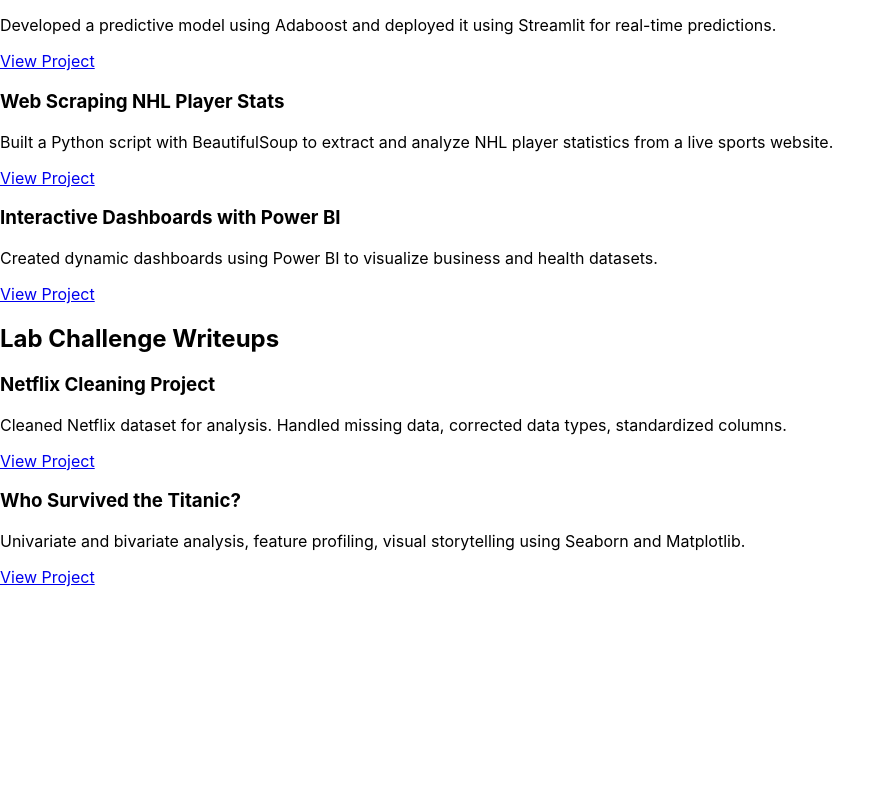
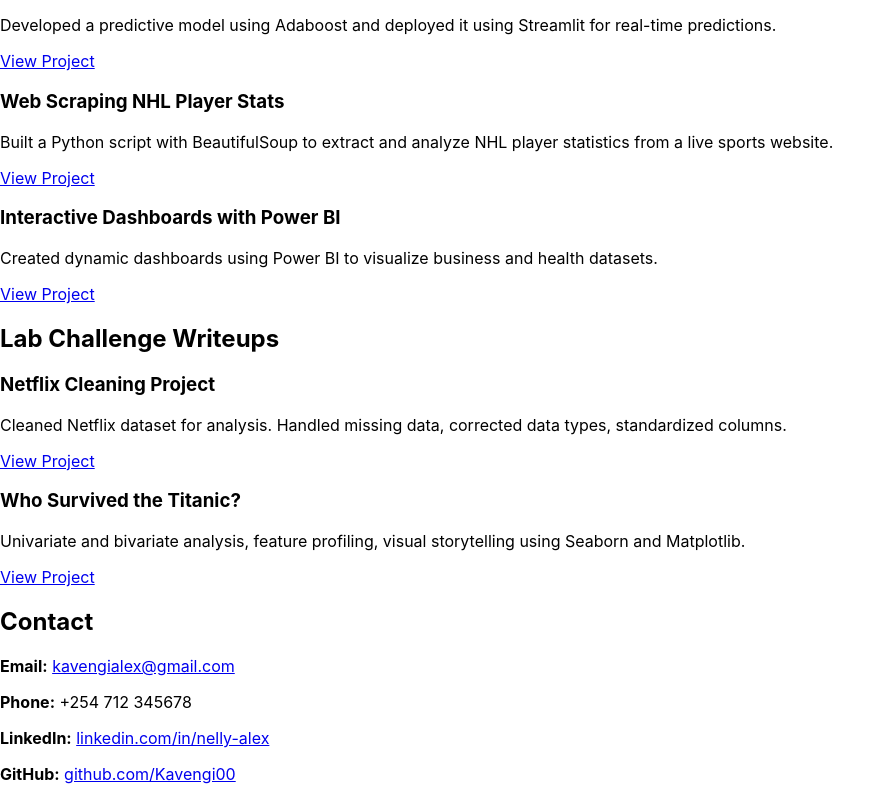
Before and after one commit to Kavengi00/nelly-portfolio, a React (Create React App) app: page / in a window 1280 px wide. Shown: the part 1165-1965 px from the top of the page, without its empty margins (0-895 px from the left). Before the commit the page ends 1752 px from the top, so only its background shows below. Built offline with nearby package versions, Linux system fonts and the light colour scheme.

Commit message:
Add Contact section to HomePage

```diff
--- a/src/HomePage.jsx
+++ b/src/HomePage.jsx
@@ -89,6 +89,32 @@
             link="https://medium.com/@kavengialex/who-survived-the-titanic-an-exploratory-journey-with-data-and-visuals-cbd38de06a17"
           />
         </Section>
+                {/* Contact Section */}
+                <Section title="Contact">
+          <div className="space-y-2 text-gray-700">
+            <p>
+              <strong>Email:</strong>{" "}
+              <a href="mailto:kavengialex@gmail.com" className="text-blue-600 underline">
+                kavengialex@gmail.com
+              </a>
+            </p>
+            <p>
+              <strong>Phone:</strong> +254 712 345678
+            </p>
+            <p>
+              <strong>LinkedIn:</strong>{" "}
+              <a href="https://www.linkedin.com/in/kavengi-alex-56ab55299" target="_blank" rel="noopener noreferrer" className="text-blue-600 underline">
+                linkedin.com/in/nelly-alex
+              </a>
+            </p>
+            <p>
+              <strong>GitHub:</strong>{" "}
+              <a href="https://github.com/Kavengi00" target="_blank" rel="noopener noreferrer" className="text-blue-600 underline">
+                github.com/Kavengi00
+              </a>
+            </p>
+          </div>
+        </Section>
       </div>
     </div>
   );
```
